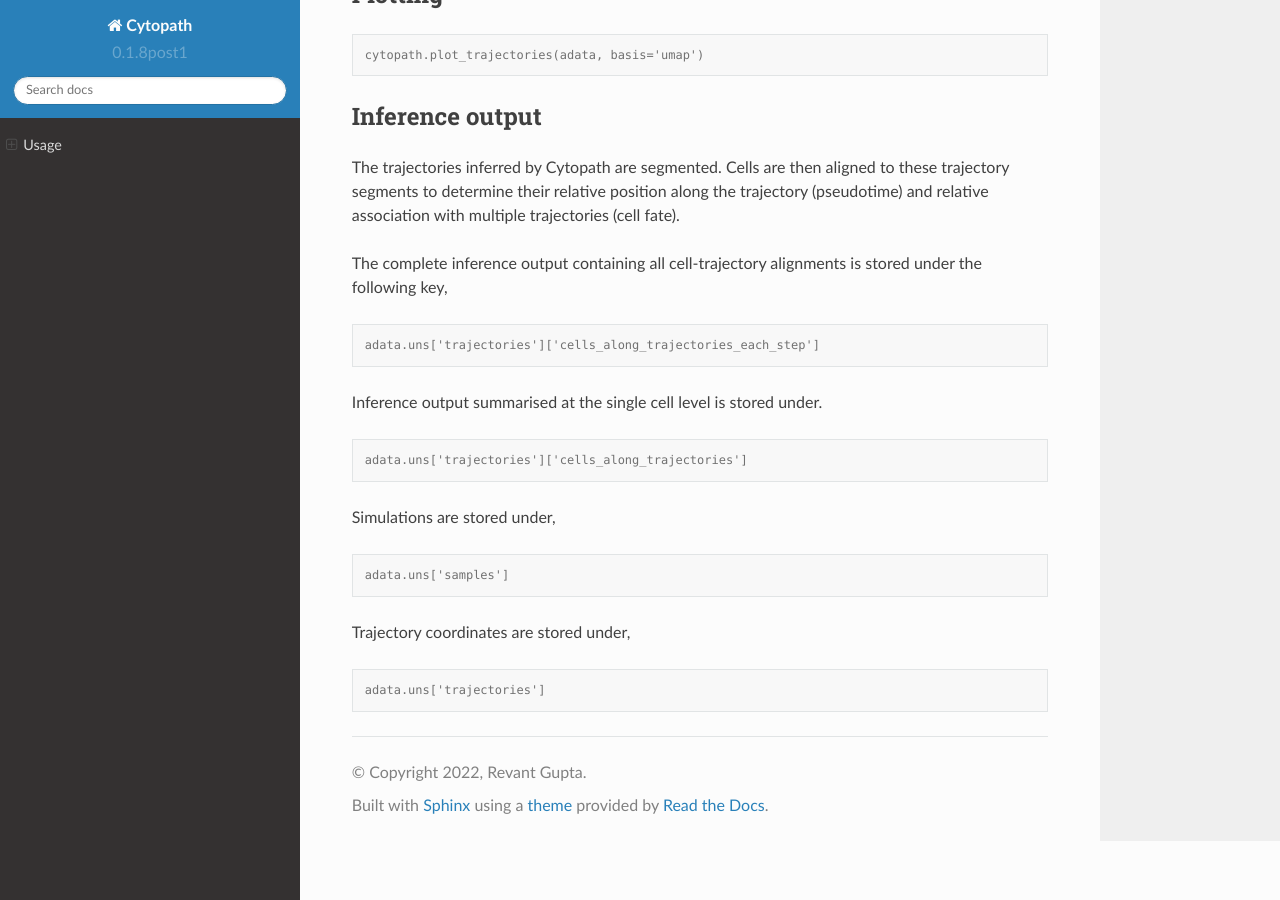
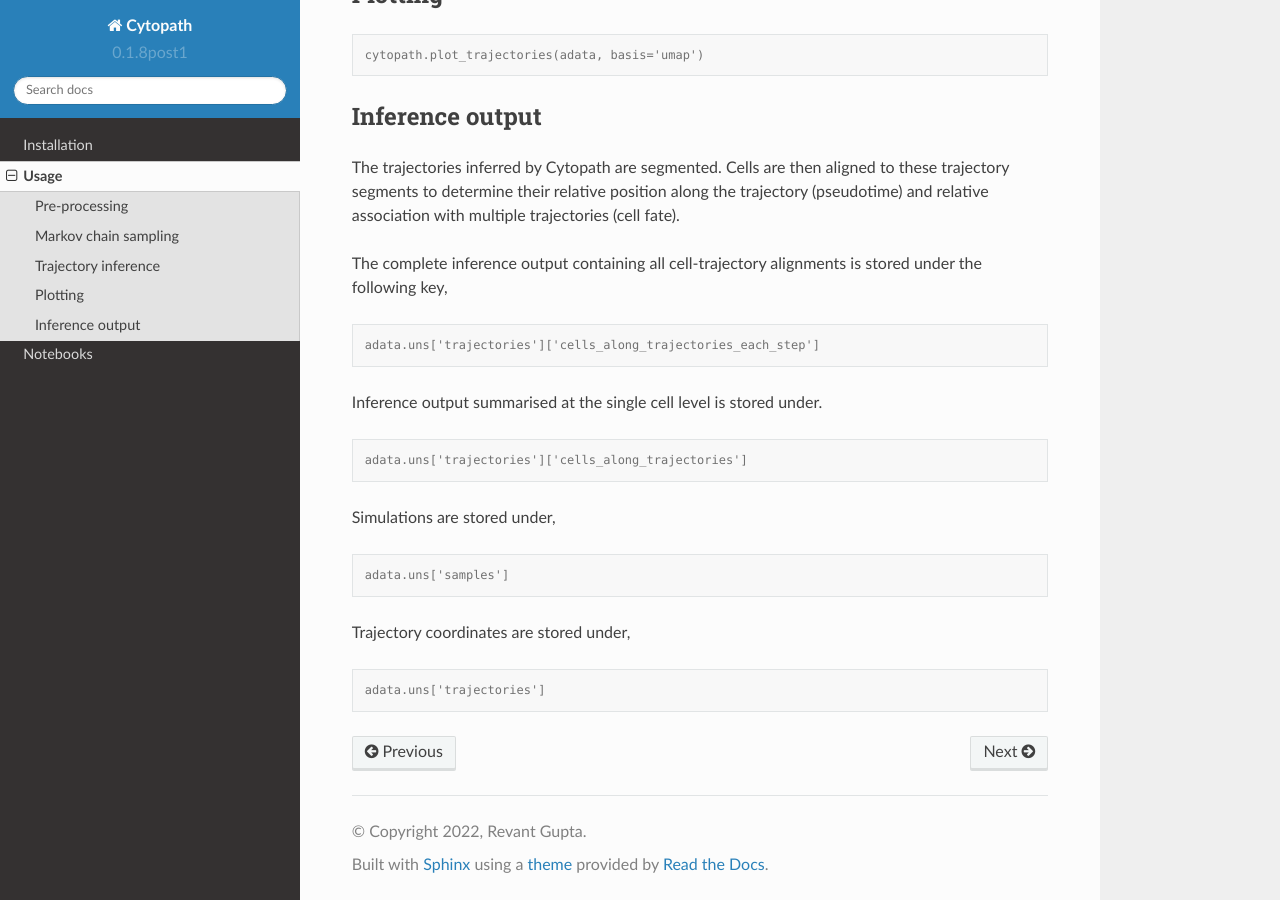
Before and after one commit to aron0093/cytopath, a Sphinx documentation site: the page built from docs/source/usage.rst, in a window 1280 px wide and 900 px high, scrolled down 1831 px. Built offline with Sphinx 7.4.7 and the Read the Docs theme 2.0.0, drawn with Linux system fonts in a browser that asks for light colours.

Commit message:
Update index.rst

```diff
--- a/docs/source/index.rst
+++ b/docs/source/index.rst
@@ -14,3 +14,9 @@
 .. image:: https://user-images.githubusercontent.com/25486108/166925895-25fde8d1-c25f-4927-93ad-0331871ef319.png
 
 .. toctree::
+   :maxdepth: 1
+   :hidden:
+
+   installation
+   usage
+   notebooks
```
